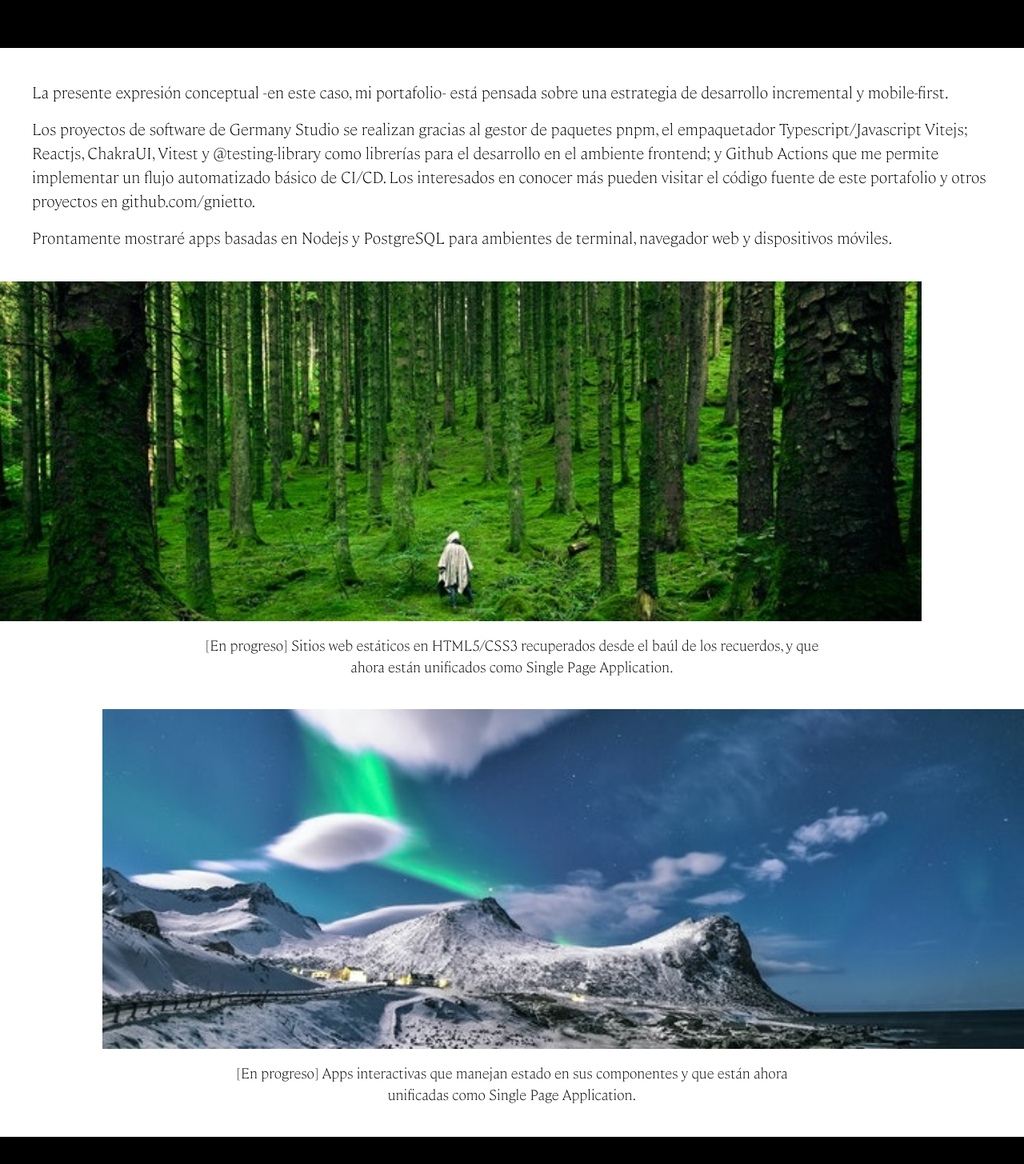
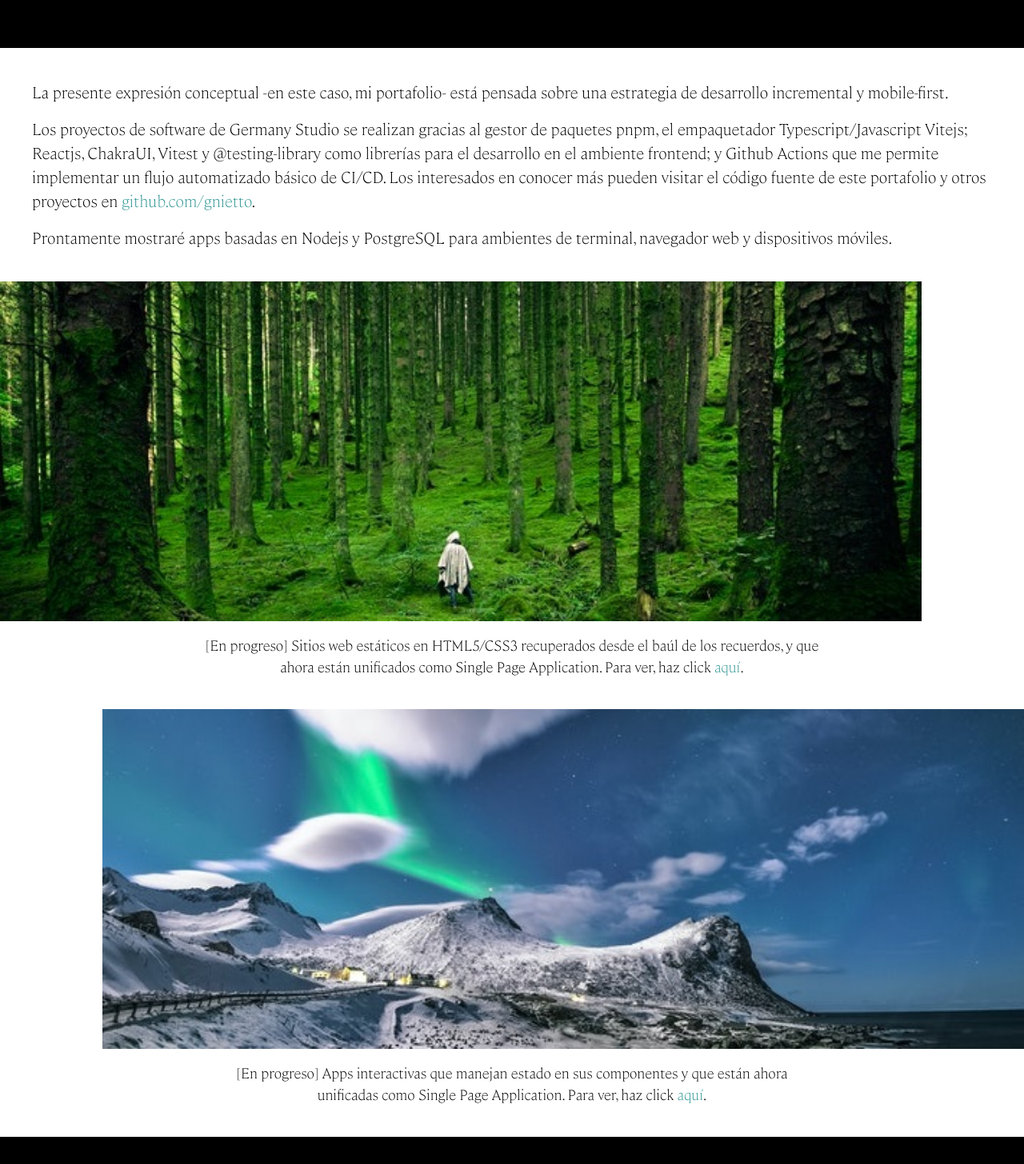
Before and after one commit to gnietto/gnietto.github.io, a React (Vite) app: page / in a window 1280 px wide. Shown: the part 580-2036 px from the top of the page at 80% size. Built offline with nearby package versions, Linux system fonts and the light colour scheme.

Commit message:
Agrega hipervínculos a proyectos web y repositorio Github

```diff
--- a/src/App.tsx
+++ b/src/App.tsx
@@ -1,5 +1,5 @@
-import React from 'react';
-import { Box, Heading, Text, Image, Flex } from '@chakra-ui/react';
+//import React from 'react';
+import { Box, Heading, Text, Image, Flex, Link } from '@chakra-ui/react';
 import ListaPosts from './ListaPosts';
 
 function App() {
@@ -33,7 +33,7 @@ function App() {
           desarrollo en el ambiente frontend; y Github Actions que me permite
           implementar un flujo automatizado básico de CI/CD. Los interesados en
           conocer más pueden visitar el código fuente de este portafolio y otros
-          proyectos en github.com/gnietto.
+          proyectos en <Link href="https://github.com/gnietto" color="teal.500">github.com/gnietto</Link>.
         </Text>
         <Text>
           Prontamente mostraré apps basadas en Nodejs y PostgreSQL para
@@ -47,7 +47,11 @@ function App() {
             {' '}
             [En progreso] Sitios web estáticos en HTML5/CSS3 recuperados desde
             el baúl de los recuerdos, y que ahora están unificados como Single
-            Page Application.
+            Page Application. Para ver, haz click{' '}
+            <Link color="teal.500" href="https://gnietto.github.io/static/">
+              aquí
+            </Link>
+            .
           </Text>
         </Box>
         <Box py="1.5rem">
@@ -55,7 +59,11 @@ function App() {
           <Text textAlign="center" px="20%" py="1rem">
             [En progreso] Apps interactivas que manejan estado en sus
             componentes y que están ahora unificadas como Single Page
-            Application.
+            Application. Para ver, haz click{' '}
+            <Link color="teal.500" href="https://gnietto.github.io/usestate/">
+              aquí
+            </Link>
+            .
           </Text>
         </Box>
       </Box>
```
